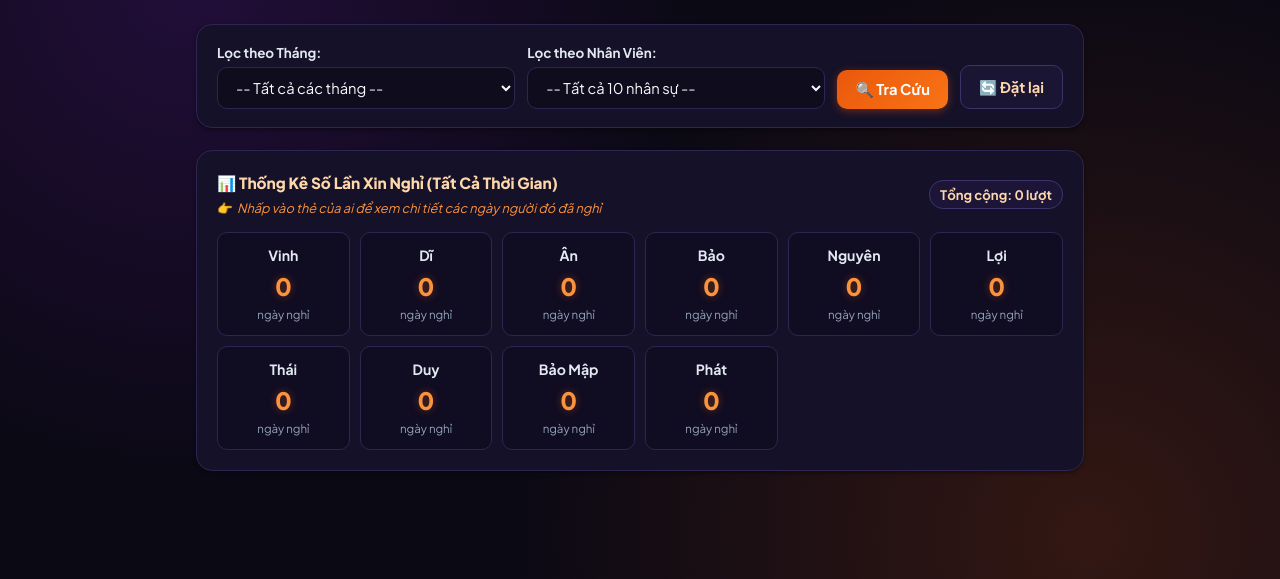
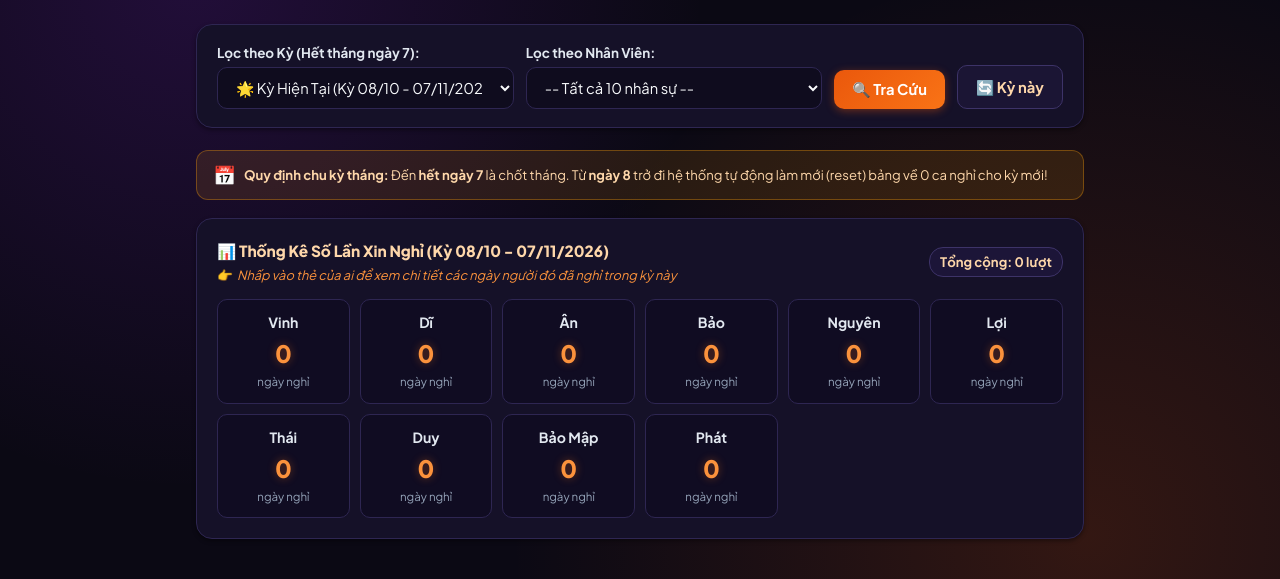
Before and after one commit to rappervint/apptruc, a Flask app: page /history in a window 1280 px wide. Shown: the part 144-723 px from the top of the page. Run offline with Flask 3, Linux system fonts and the light colour scheme; data comes from the database, SQL or seed files in the repository; data that the repository does not hold is empty.

Commit message:
Cap nhat co che tu dong reset ngay nghi sau ngay 7 hang thang theo chu ky cua hang

```diff
--- a/app.py
+++ b/app.py
@@ -456,17 +456,53 @@ def index():
                            holidays_list=holidays_list,
                            is_admin=is_admin())
 
+def get_leave_cycle(d):
+    """
+    Quy định chu kỳ tháng của cửa hàng:
+    - Ngày 7 hàng tháng là hết tháng.
+    - Chu kỳ tháng: từ ngày 8 tháng trước đến hết ngày 7 tháng này.
+    - Sau ngày 7 (từ ngày 8 trở đi): Tự động bắt đầu chu kỳ mới (reset lại số ngày nghỉ).
+    Trả về: (cycle_key, cycle_label, start_date, end_date)
+    """
+    if d.day >= 8:
+        start_d = date(d.year, d.month, 8)
+        if d.month == 12:
+            end_d = date(d.year + 1, 1, 7)
+            cycle_key = f"{d.year}-12"
+        else:
+            end_d = date(d.year, d.month + 1, 7)
+            cycle_key = f"{d.year}-{d.month:02d}"
+    else:
+        if d.month == 1:
+            start_d = date(d.year - 1, 12, 8)
+            end_d = date(d.year, 1, 7)
+            cycle_key = f"{d.year-1}-12"
+        else:
+            start_d = date(d.year, d.month - 1, 8)
+            end_d = date(d.year, d.month, 7)
+            cycle_key = f"{d.year}-{d.month-1:02d}"
+
+    cycle_label = f"Kỳ {start_d.strftime('%d/%m')} - {end_d.strftime('%d/%m/%Y')}"
+    return cycle_key, cycle_label, start_d, end_d
+
 @app.route('/history')
 def history():
-    """Trang tra cứu toàn bộ lịch sử xin nghỉ của cửa hàng"""
+    """Trang tra cứu lịch sử xin nghỉ theo chu kỳ cửa hàng (hết tháng vào ngày 7)"""
     cleanup_and_advance_checkpoint()
 
-    selected_month = request.args.get('month', '')  # Định dạng YYYY-MM
-    selected_member = request.args.get('member', '')
-    today_str = get_vn_today().strftime('%Y-%m-%d')
+    today = get_vn_today()
+    today_str = today.strftime('%Y-%m-%d')
+    curr_cycle_key, curr_cycle_label, curr_start_d, curr_end_d = get_leave_cycle(today)
+
+    # Mặc định: Lọc theo Kỳ hiện tại (từ ngày 8 gần nhất đến ngày 7 tiếp theo)
+    # Nếu người dùng chọn 'all': Xem toàn bộ lịch sử
+    selected_cycle = request.args.get('cycle')
+    if selected_cycle is None:
+        selected_cycle = curr_cycle_key
+
+    selected_member = request.args.get('member', '').strip()
 
     with get_db() as conn:
-        # Lấy từ cả bảng lịch sử và bảng hiện hành
         rows = conn.execute('''
             SELECT id, leave_date, member_name, reason, created_at, 'history' as source
             FROM leaves_history
@@ -481,28 +517,48 @@ def history():
         'Thursday': 'Thứ Năm', 'Friday': 'Thứ Sáu', 'Saturday': 'Thứ Bảy', 'Sunday': 'Chủ Nhật'
     }
 
-    available_months = set()
+    cycles_dict = {
+        curr_cycle_key: {
+            'key': curr_cycle_key,
+            'label': curr_cycle_label,
+            'start_date': curr_start_d,
+            'end_date': curr_end_d,
+            'is_current': True
+        }
+    }
     history_list = []
 
     for r in rows:
         d_str = r['leave_date']
-        m_str = d_str[:7]
-        available_months.add(m_str)
-
-        if selected_month and m_str != selected_month:
-            continue
-        if selected_member and r['member_name'] != selected_member:
-            continue
-
         try:
             d_obj = datetime.strptime(d_str, '%Y-%m-%d').date()
             display_date = d_obj.strftime('%d/%m/%Y')
             weekday_str = weekday_vn.get(d_obj.strftime('%A'), d_obj.strftime('%A'))
             is_past = (d_str < today_str)
+            c_key, c_label, c_start, c_end = get_leave_cycle(d_obj)
         except Exception:
+            d_obj = today
             display_date = d_str
             weekday_str = ''
             is_past = False
+            c_key, c_label, c_start, c_end = curr_cycle_key, curr_cycle_label, curr_start_d, curr_end_d
+
+        if c_key not in cycles_dict:
+            cycles_dict[c_key] = {
+                'key': c_key,
+                'label': c_label,
+                'start_date': c_start,
+                'end_date': c_end,
+                'is_current': (c_key == curr_cycle_key)
+            }
+
+        # Lọc theo kỳ
+        if selected_cycle != 'all' and c_key != selected_cycle:
+            continue
+
+        # Lọc theo nhân viên
+        if selected_member and r['member_name'] != selected_member:
+            continue
 
         raw_created = r['created_at'] or ''
         created_display = raw_created
@@ -535,7 +591,8 @@ def history():
             'leave_date': d_str,
             'display_date': display_date,
             'weekday_vn': weekday_str,
-            'month_str': m_str,
+            'cycle_key': c_key,
+            'cycle_label': c_label,
             'member_name': r['member_name'],
             'reason': r['reason'] or 'Việc cá nhân',
             'created_at': created_display,
@@ -546,11 +603,19 @@ def history():
             'minutes_left': minutes_left
         })
 
-    sorted_months = sorted(list(available_months), reverse=True)
-    if not sorted_months:
-        sorted_months = [get_vn_today().strftime('%Y-%m')]
-
-    # Thống kê số ngày nghỉ theo từng nhân sự trong kết quả đã lọc
+    # Sắp xếp các chu kỳ theo ngày bắt đầu giảm dần (mới nhất lên đầu)
+    sorted_cycles = sorted(cycles_dict.values(), key=lambda c: c['start_date'], reverse=True)
+    past_cycles = [c for c in sorted_cycles if not c['is_current']]
+
+    # Xác định nhãn kỳ đang hiển thị
+    if selected_cycle == 'all':
+        active_cycle_label = "Toàn Bộ Lịch Sử (Tất cả thời gian)"
+    elif selected_cycle in cycles_dict:
+        active_cycle_label = cycles_dict[selected_cycle]['label']
+    else:
+        active_cycle_label = curr_cycle_label
+
+    # Thống kê số ngày nghỉ theo từng nhân sự trong chu kỳ / khoảng thời gian đã chọn
     stats_by_member = {}
     for staff in ALL_STAFF:
         count = sum(1 for item in history_list if item['member_name'] == staff)
@@ -568,9 +633,12 @@ def history():
 
     return render_template('history.html',
                            history_list=history_list,
-                           selected_month=selected_month,
+                           selected_cycle=selected_cycle,
                            selected_member=selected_member,
-                           available_months=sorted_months,
+                           curr_cycle_key=curr_cycle_key,
+                           curr_cycle_label=curr_cycle_label,
+                           active_cycle_label=active_cycle_label,
+                           past_cycles=past_cycles,
                            all_staff=ALL_STAFF,
                            duty_members=DUTY_MEMBERS,
                            non_duty_staff=NON_DUTY_STAFF,
--- a/templates/history.html
+++ b/templates/history.html
@@ -442,12 +442,23 @@
   <div class="filter-card">
     <form action="/history" method="GET" class="filter-grid">
       <div class="form-group">
-        <label>Lọc theo Tháng:</label>
-        <select name="month">
-          <option value="">-- Tất cả các tháng --</option>
-          {% for m in available_months %}
-            <option value="{{ m }}" {% if selected_month == m %}selected{% endif %}>Tháng {{ m }}</option>
-          {% endfor %}
+        <label>Lọc theo Kỳ (Hết tháng ngày 7):</label>
+        <select name="cycle">
+          <option value="{{ curr_cycle_key }}" {% if selected_cycle == curr_cycle_key %}selected{% endif %}>
+            🌟 Kỳ Hiện Tại ({{ curr_cycle_label }})
+          </option>
+          <option value="all" {% if selected_cycle == 'all' %}selected{% endif %}>
+            📜 Toàn Bộ Lịch Sử (Tất Cả Thời Gian)
+          </option>
+          {% if past_cycles %}
+          <optgroup label="Các kỳ trước đó">
+            {% for c in past_cycles %}
+              <option value="{{ c.key }}" {% if selected_cycle == c.key %}selected{% endif %}>
+                📁 {{ c.label }}
+              </option>
+            {% endfor %}
+          </optgroup>
+          {% endif %}
         </select>
       </div>
 
@@ -473,18 +484,29 @@
       </div>
 
       <div>
-        <a href="/history" class="btn btn-light" style="width: 100%;">🔄 Đặt lại</a>
+        <a href="/history" class="btn btn-light" style="width: 100%;">🔄 Kỳ này</a>
       </div>
     </form>
+  </div>
+
+  <!-- THÔNG BÁO QUY TẮC RESET KỲ -->
+  <div style="margin-bottom: 18px; background: rgba(245, 158, 11, 0.12); border: 1px solid rgba(245, 158, 11, 0.35); border-radius: 12px; padding: 10px 16px; font-size: 0.82rem; color: #fed7aa; display: flex; align-items: center; justify-content: space-between; flex-wrap: wrap; gap: 8px;">
+    <div style="display: flex; align-items: center; gap: 8px;">
+      <span style="font-size: 1.15rem;">📅</span>
+      <span><strong>Quy định chu kỳ tháng:</strong> Đến <strong>hết ngày 7</strong> là chốt tháng. Từ <strong>ngày 8</strong> trở đi hệ thống tự động làm mới (reset) bảng về 0 ca nghỉ cho kỳ mới!</span>
+    </div>
+    {% if selected_cycle != curr_cycle_key %}
+      <a href="/history" style="color: #fb923c; font-weight: 800; text-decoration: underline; font-size: 0.8rem;">⬅️ Về Kỳ Hiện Tại</a>
+    {% endif %}
   </div>
 
   <!-- THỐNG KÊ SỐ NGÀY NGHỈ THEO TỪNG NHÂN SỰ -->
   <div class="stats-card">
     <div class="stats-title">
       <div>
-        <span>📊 Thống Kê Số Lần Xin Nghỉ ({% if selected_month %}Tháng {{ selected_month }}{% else %}Tất Cả Thời Gian{% endif %})</span>
+        <span>📊 Thống Kê Số Lần Xin Nghỉ ({{ active_cycle_label }})</span>
         <div style="font-size: 0.8rem; color: #fb923c; font-weight: normal; margin-top: 4px; display: flex; align-items: center; gap: 4px;">
-          <span>👉</span> <em>Nhấp vào thẻ của ai để xem chi tiết các ngày người đó đã nghỉ</em>
+          <span>👉</span> <em>Nhấp vào thẻ của ai để xem chi tiết các ngày người đó đã nghỉ trong kỳ này</em>
         </div>
       </div>
       <span style="font-size: 0.82rem; font-weight: 700; color: #fed7aa; background: #1c1538; border: 1px solid #3d3368; padding: 4px 10px; border-radius: 14px;">
```
